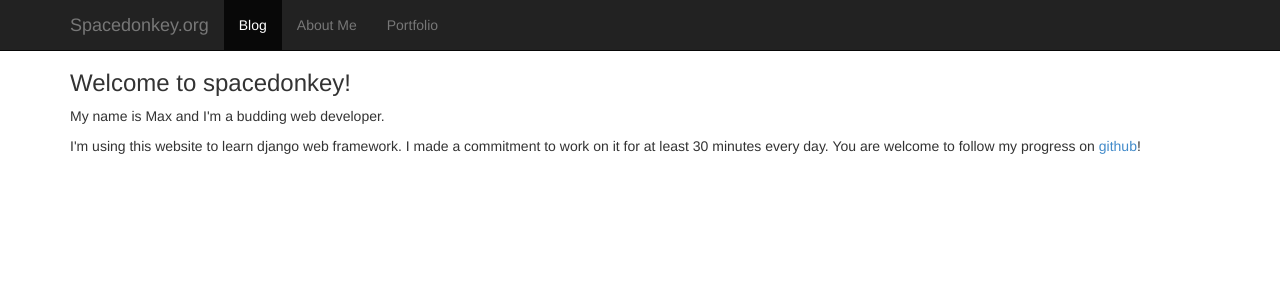
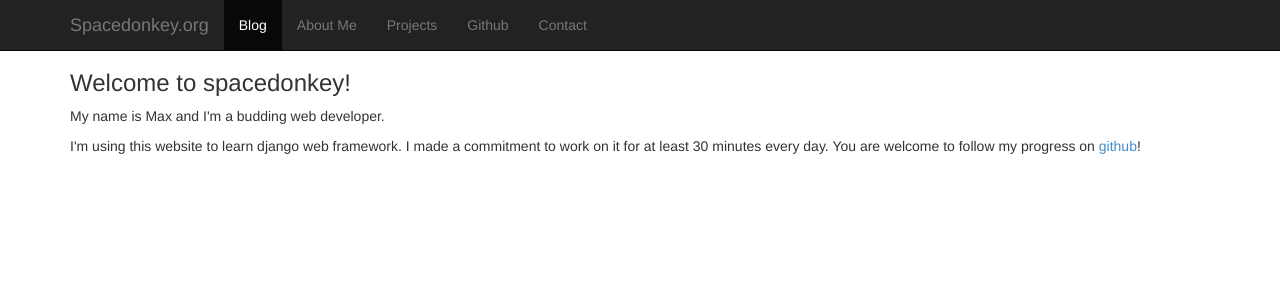
Before and after one commit to mooja/spacedonkey, a Django app: page / in a window 1280 px wide. Shown: the top 300 px of the page. Run offline with Django 3.2, Linux system fonts and the light colour scheme; some libraries are stand-ins or nearby versions.

Commit message:
added nav pages I decided on

```diff
--- a/spacedonkey/templates/base.html
+++ b/spacedonkey/templates/base.html
@@ -1,6 +1,5 @@
 <!DOCTYPE html>
 <html lang="en">
-
     <head>
     <title>{% block title %} Max's little corner of the internet {% endblock %}</title>
         <!-- Bootstrap core CSS -->
@@ -23,7 +22,9 @@
               <ul class="nav navbar-nav">
                 <li class="active"><a href="#">Blog</a></li>
                 <li><a href="#about">About Me</a></li>
-                <li><a href="#contact">Portfolio</a></li>
+                <li><a href="#contact">Projects</a></li>
+                <li><a href="#contact">Github</a></li>
+                <li><a href="#contact">Contact</a></li>
               </ul>
             </div><!--/.nav-collapse -->
           </div>
@@ -37,7 +38,9 @@
                     <ul class="nav navbar-nav">
                         <li class="active"><a href="#">Blog</a></li>
                         <li><a href="#about">About Me</a></li>
-                        <li><a href="#portfolio">Portfolio</a></li>
+                        <li><a href="#contact">Projects</a></li>
+                        <li><a href="#contact">Github</a></li>
+                    <li><a href="#contact">Contact</a></li>
                     </ul>
                 </div>
             </div>
--- a/todo.txt
+++ b/todo.txt
@@ -1,3 +1,4 @@
 (A) create a list view fuction for blog entries
 (B) Add tags to the blog entry model
 (C) Make Navigation display where on the website you actually are
+(D) Remake the template to something I can actually understand
```
